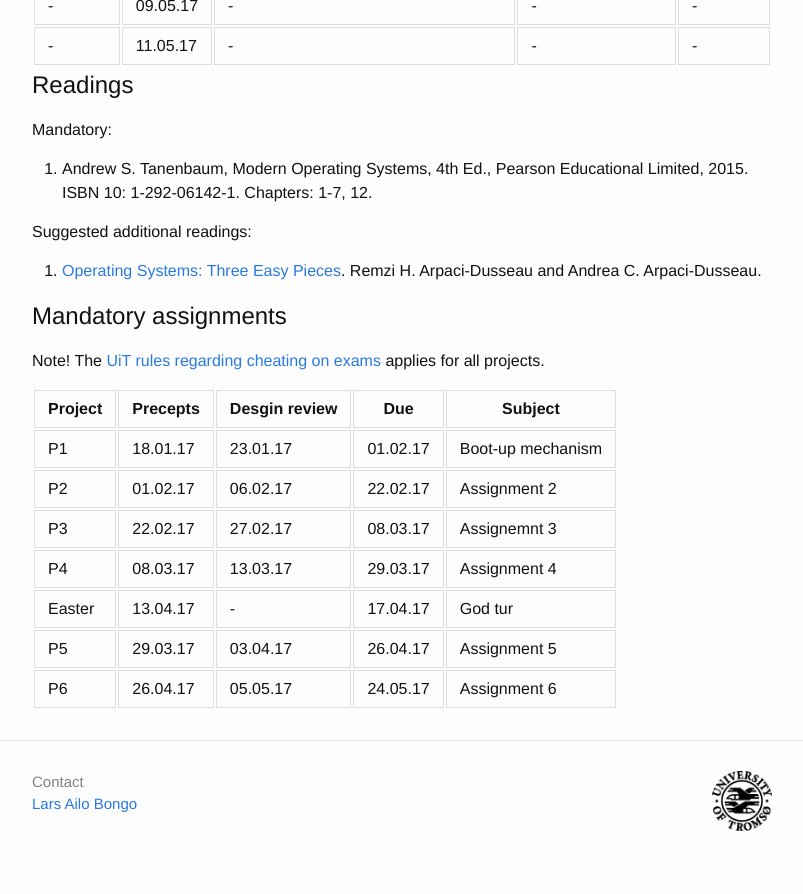
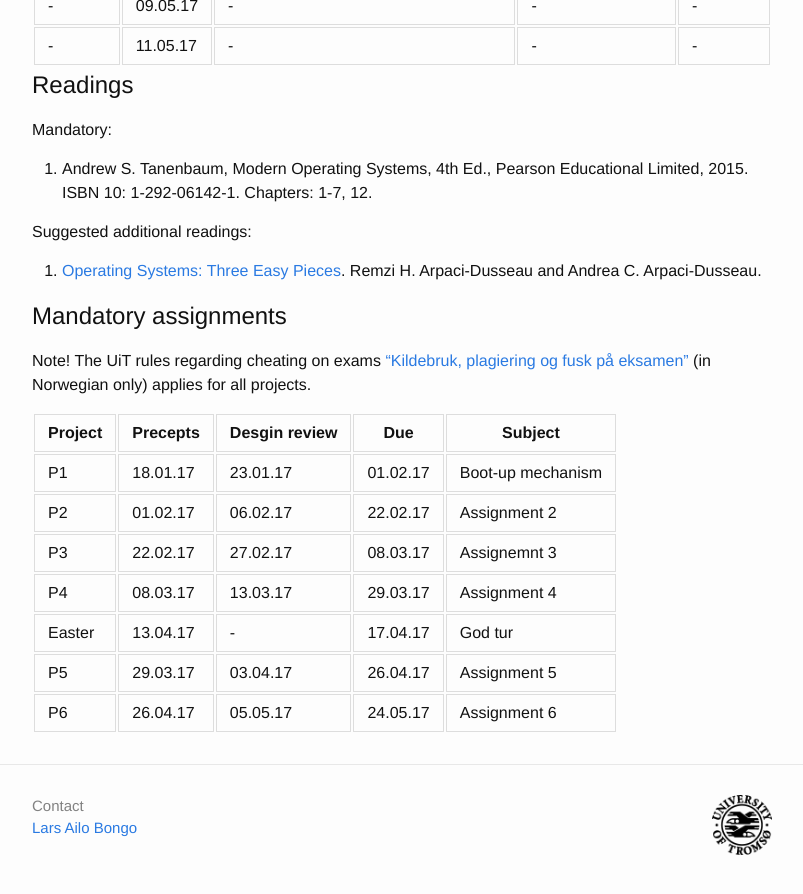
Before and after one commit to uit-inf-2201-s17/uit-inf-2201-s17.github.io, a Jekyll site: the page built from index.md, in a window 1280 px wide and 900 px high, scrolled down 2169 px. Shown: the top 894 px of the window, without its empty margins (238-1041 px from the left). Built offline with Jekyll 4.4.1, drawn with Linux system fonts in a browser that asks for light colours.

Commit message:
Kildebruk, plagiering og fusk på eksamen

```diff
--- a/index.md
+++ b/index.md
@@ -82,7 +82,7 @@ Suggested additional readings:
 
 ## Mandatory assignments
 
-Note! The [UiT rules regarding cheating on exams](https://uit.no/om/enhet/artikkel?p_document_id=473719&p_dimension_id=88138&men=28714) applies for all projects.
+Note! The UiT rules regarding cheating on exams ["Kildebruk, plagiering og fusk på eksamen"](https://uit.no/om/enhet/artikkel?p_document_id=473719&p_dimension_id=88138&men=28714) (in Norwegian only) applies for all projects.
 
 | Project |	Precepts | Desgin review | Due | Subject|
 |---------|----------|----------|----------|---------|
```
